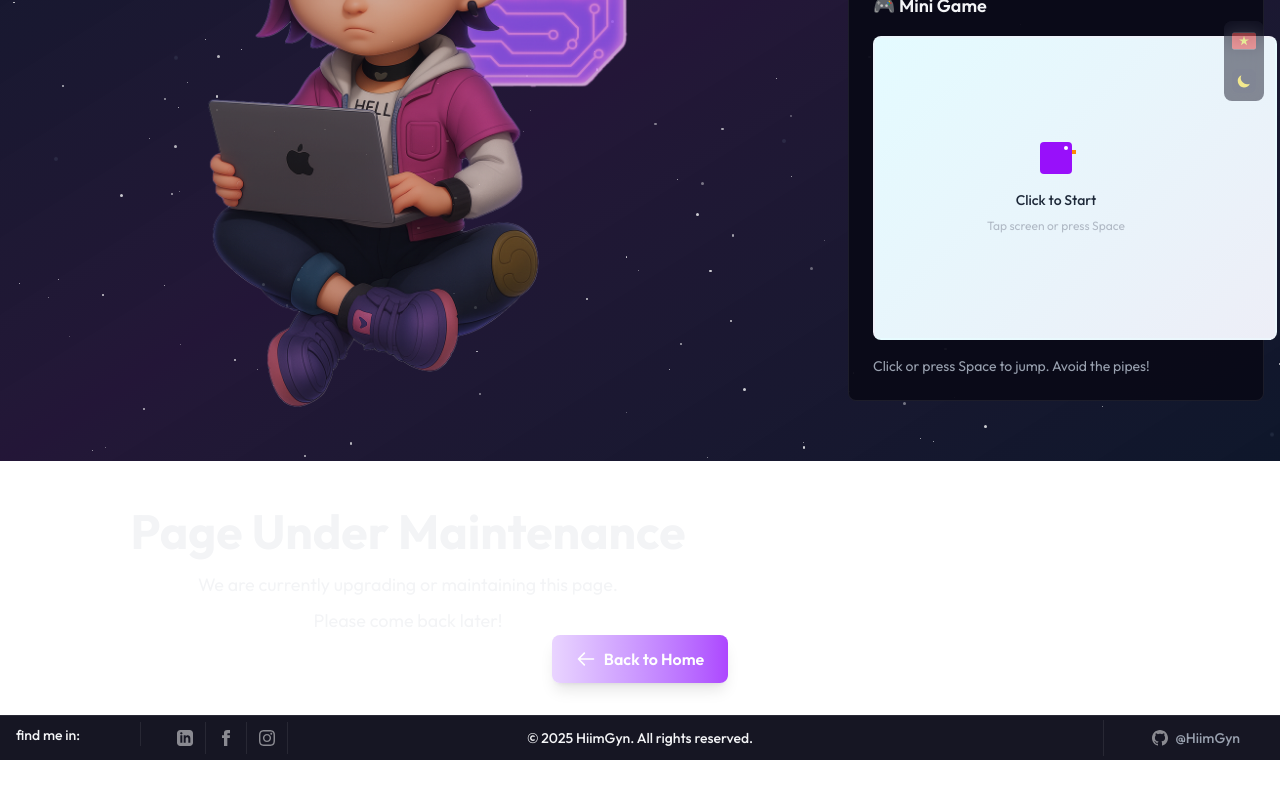
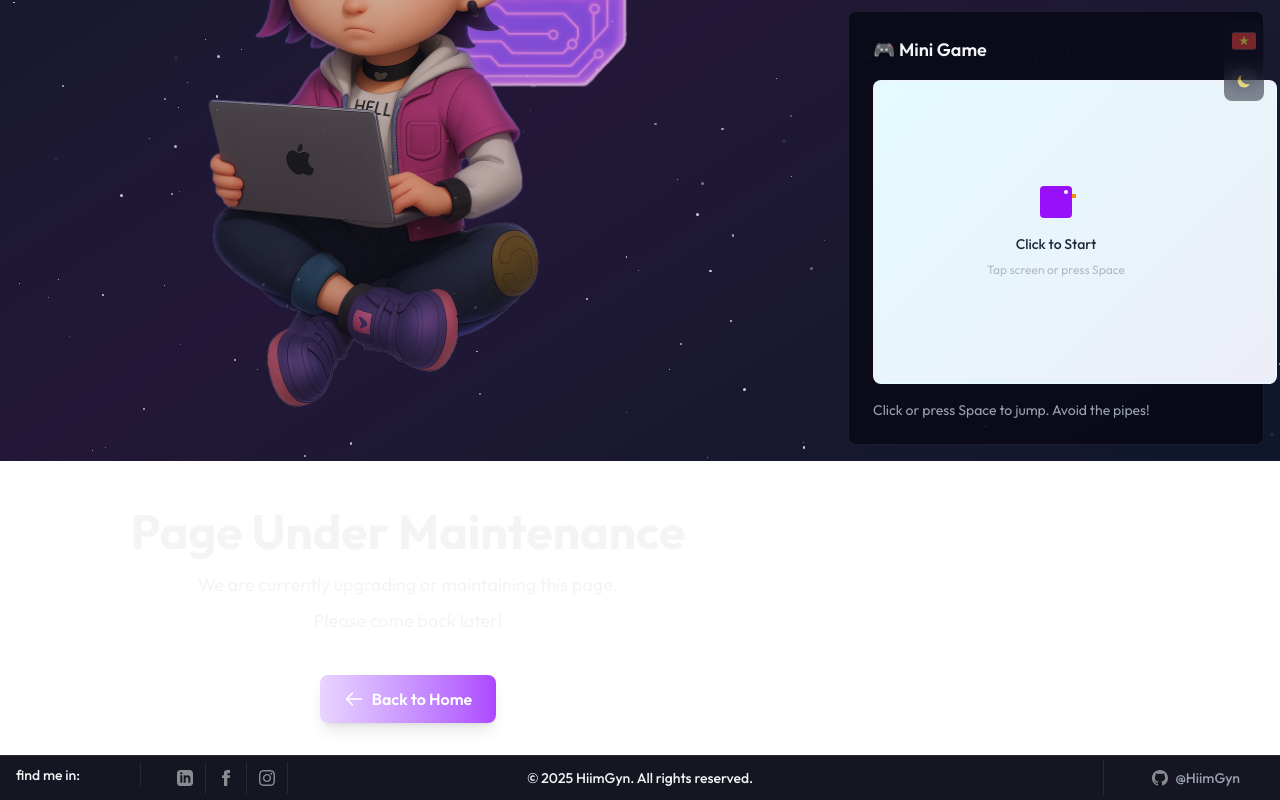
Before and after one commit to hiimgyn/gyn-portfolio, a Vue app: page /contact in a window 1280 px wide. Shown: the part 339-1139 px from the top of the page. Before the commit the page ends 1099 px from the top, so only its background shows below. Built offline with nearby package versions, Linux system fonts and the light colour scheme.

Commit message:
relocation button maintain

```diff
--- a/src/components/layouts/Maintain.vue
+++ b/src/components/layouts/Maintain.vue
@@ -1,5 +1,6 @@
-<template>  <div :class="[
-    'flex flex-col min-h-screen px-4 py-8',
+<template>
+  <div :class="[
+    'flex flex-col px-4 py-8',
     isDark ? colors.dark.text.primary : colors.light.text.primary
   ]">
     <!-- Main Content Container -->
@@ -9,11 +10,9 @@
       <div class="flex flex-col items-center justify-center lg:w-2/3">
         <!-- 404 Image -->
         <div class="mb-6">
-          <img
-            src="../../assets/Images/404.png"
-            alt="Maintenance"
-            class="w-[300px] sm:w-[400px] lg:w-[500px] h-auto object-contain opacity-80 mx-auto"
-          />
+          <img src="../../assets/Images/404.png" alt="Maintenance"
+            class="w-[300px] sm:w-[400px] lg:w-[500px] h-auto object-contain opacity-80 mx-auto" />
+
         </div>
 
         <!-- Text Content Below Image -->
@@ -32,6 +31,21 @@
             <p class="text-sm sm:text-base lg:text-lg">{{ $t('maintain.description') }}</p>
             <p class="text-sm sm:text-base lg:text-lg">{{ $t('maintain.returnLater') }}</p>
           </div>
+        </div>
+
+        <!-- Back to Home Button -->
+        <div class="mt-10 text-center">
+          <router-link to="/" :class="[
+            'inline-flex items-center gap-2 px-6 py-3 rounded-lg font-semibold transition-all duration-300 transform hover:scale-105 shadow-lg',
+            isDark
+              ? 'bg-gradient-to-r from-purple-200 to-purple-500 text-white hover:from-purple-100 hover:to-purple-400'
+              : 'bg-gradient-to-r from-purple-400 to-purple-800 text-white hover:from-purple-300 hover:to-purple-600'
+          ]">
+            <svg class="w-5 h-5" fill="none" stroke="currentColor" viewBox="0 0 24 24">
+              <path stroke-linecap="round" stroke-linejoin="round" stroke-width="2" d="M10 19l-7-7m0 0l7-7m-7 7h18" />
+            </svg>
+            {{ $t('maintain.backToHome') }}
+          </router-link>
         </div>
       </div>
 
@@ -52,29 +66,21 @@
 
           <!-- Game Container -->
           <div class="relative">
-            <canvas
-              ref="gameCanvas"
-              :width="gameWidth"
-              :height="gameHeight"
-              :class="[
+            <canvas ref="gameCanvas" :width="gameWidth" :height="gameHeight" :class="[
               'border-2 rounded-lg cursor-pointer mx-auto',
               isDark ? colors.dark.border.secondary : colors.light.border.secondary
-              ]"
-              :style="{ background: currentBackground }"
-              @click="jump"
-              @touchstart.prevent="jump"
-            ></canvas>
+            ]" :style="{ background: currentBackground }" @click="jump" @touchstart.prevent="jump"></canvas>
 
             <!-- Game UI Overlay -->
-            <div v-if="!gameStarted" class="absolute inset-0 flex flex-col items-center justify-center cursor-pointer" @click="jump" @touchstart.prevent="jump">
+            <div v-if="!gameStarted" class="absolute inset-0 flex flex-col items-center justify-center cursor-pointer"
+              @click="jump" @touchstart.prevent="jump">
               <div class="mb-4">
                 <!-- Animated Bird in waiting state -->
                 <div class="relative">
                   <div :class="[
                     'w-8 h-8 rounded transition-all duration-500',
                     isDark ? 'bg-purple-600' : 'bg-blue-600'
-                  ]"
-                  style="animation: float 2s ease-in-out infinite;">
+                  ]" style="animation: float 2s ease-in-out infinite;">
                   </div>
                   <!-- Bird eye -->
                   <div class="absolute top-1 right-1 w-1 h-1 bg-white rounded-full"></div>
@@ -116,15 +122,12 @@
               ]">
                 <h3 class="text-xl font-bold mb-2">{{ $t('maintain.gameOver') }}</h3>
                 <p class="mb-4">{{ $t('maintain.finalScore') }}: {{ score }}</p>
-                <button
-                  @click="resetGame"
-                  :class="[
+                <button @click="resetGame" :class="[
                   'px-4 py-2 rounded-lg font-semibold transition-all duration-300 transform hover:scale-105',
                   isDark
                     ? 'bg-gradient-to-r from-red-400 to-red-500 text-white hover:from-red-300 hover:to-red-400'
                     : 'bg-gradient-to-r from-red-400 to-red-800 text-white hover:from-red-300 hover:to-red-600'
-                  ]"
-                >
+                ]">
                   {{ $t('maintain.playAgain') }}
                 </button>
               </div>
@@ -142,23 +145,7 @@
       </div>
     </div>
 
-    <!-- Back to Home Button -->
-    <div class="text-center">
-      <router-link
-        to="/"
-        :class="[
-          'inline-flex items-center gap-2 px-6 py-3 rounded-lg font-semibold transition-all duration-300 transform hover:scale-105 shadow-lg',
-          isDark
-            ? 'bg-gradient-to-r from-purple-200 to-purple-500 text-white hover:from-purple-100 hover:to-purple-400'
-            : 'bg-gradient-to-r from-purple-400 to-purple-800 text-white hover:from-purple-300 hover:to-purple-600'
-        ]"
-      >
-        <svg class="w-5 h-5" fill="none" stroke="currentColor" viewBox="0 0 24 24">
-          <path stroke-linecap="round" stroke-linejoin="round" stroke-width="2" d="M10 19l-7-7m0 0l7-7m-7 7h18"/>
-        </svg>
-        {{ $t('maintain.backToHome') }}
-      </router-link>
-    </div>
+
   </div>
 </template>
 
@@ -475,9 +462,12 @@ onUnmounted(() => {
 
 <style scoped>
 @keyframes float {
-  0%, 100% {
+
+  0%,
+  100% {
     transform: translateY(0px);
   }
+
   50% {
     transform: translateY(-8px);
   }
```
Lines whose indentation alone changed are shown as unchanged.
